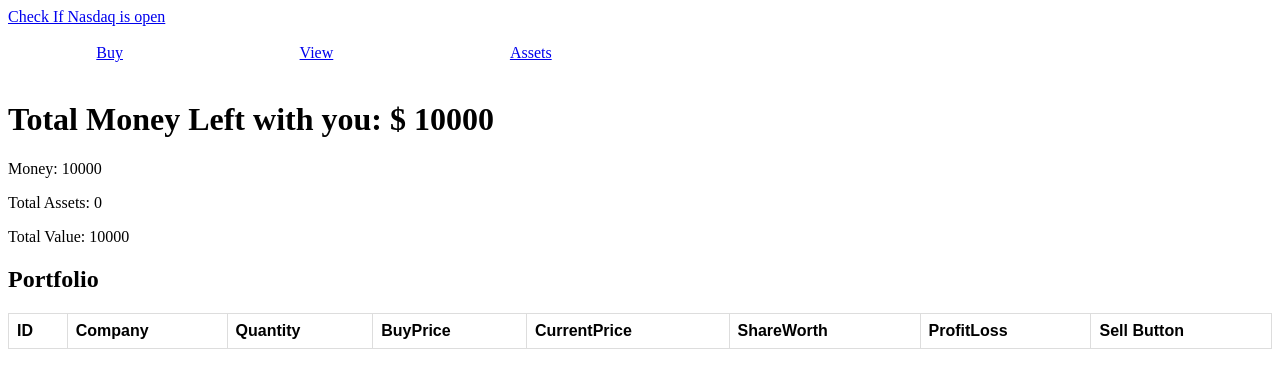
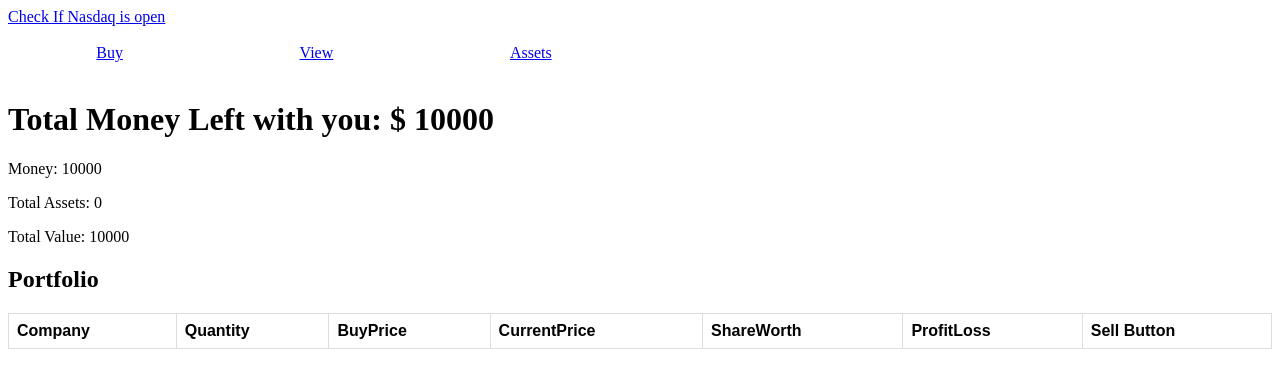
Before and after one commit to Jigar3/Wall-Street, a React (Create React App) app in the folder v2/: page / in a window 1280 px wide. Shown: the top 388 px of the page. Built offline with nearby package versions, Linux system fonts and the light colour scheme.

Commit message:
Introduced ID property for every buy

```diff
--- a/v2/src/components/Home.tsx
+++ b/v2/src/components/Home.tsx
@@ -74,7 +74,6 @@ class Home extends React.Component <PassedProps> {
 				<table>
 					<thead>
 						<tr>
-							<th>ID</th>
 							<th>Company</th>
 							<th>Quantity</th>
 							<th>BuyPrice</th>
@@ -89,7 +88,6 @@ class Home extends React.Component <PassedProps> {
 						this.props.portfolio.map((e, index) => {
 							return (
 								<tr key={e.id}>
-									<td>{e.id}</td>
 									<td>{e.company}</td>
 									<td>{e.quantity}</td>
 									<td>{e.buyPrice}</td>
```
